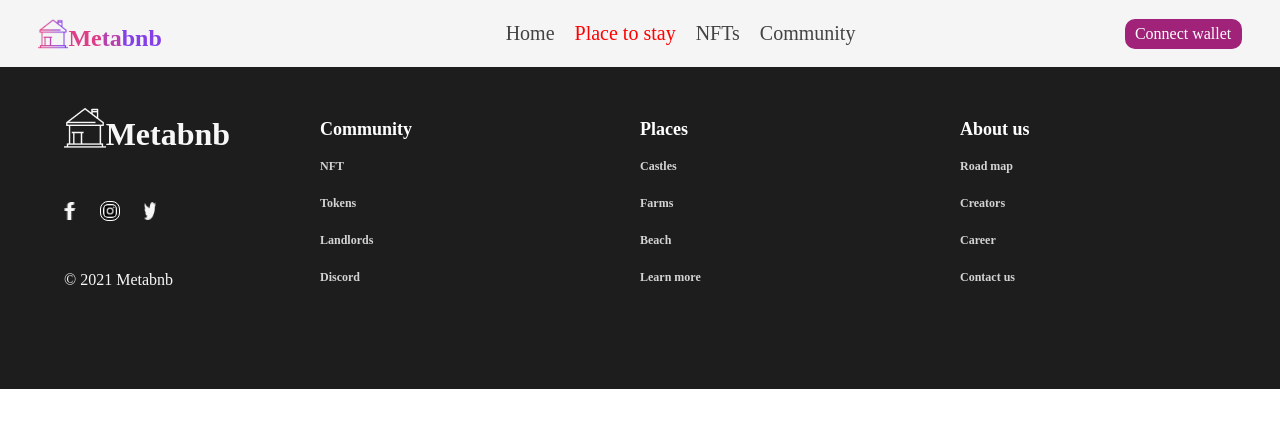
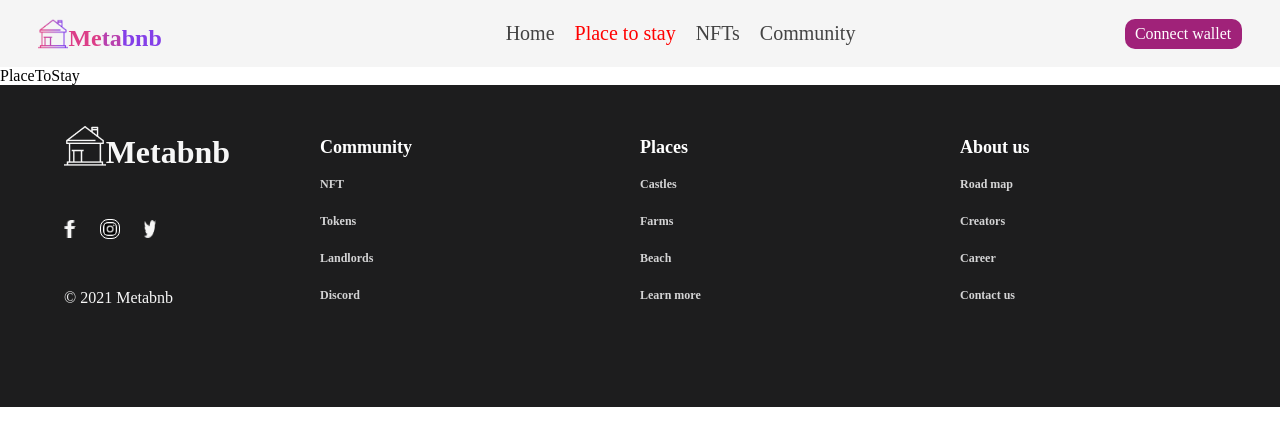
Before and after one commit to michado2019/hng-metabnb-app, a React (Create React App) app: page /stay in a window 1280 px wide. Shown: the top 446 px of the page. Built offline with nearby package versions, Linux system fonts and the light colour scheme.

Commit message:
feat: PlaceToStay.jsx component added to the app

```diff
--- /dev/null
+++ b/src/components/pages/PlaceToStay.jsx
@@ -0,0 +1,10 @@
+import React from 'react'
+import './PlaceToStay.css'
+
+export default function PlaceToStay() {
+  return (
+    <div>
+        PlaceToStay
+    </div>
+  )
+}
--- a/src/components/routes/index.js
+++ b/src/components/routes/index.js
@@ -1,14 +1,15 @@
 import React from 'react'
 import {Route, Routes} from 'react-router-dom'
 import Home from '../pages/Home'
+import PlaceToStay from '../pages/PlaceToStay'
 
 export const AppRoutes = () => {
   return (
     <div>
         <Routes>
             <Route path="/" element={<Home />} />
-            {/* <Route path="/stay" element={<PlaceToStay />} />
-            <Route path="/nfts" element={<NFTs />} />
+           <Route path="/stay" element={<PlaceToStay />} />
+             {/* <Route path="/nfts" element={<NFTs />} />
             <Route path="/community" element={<Community />} /> */}
         </Routes>
     </div>
```
Also changed, not shown: src/components/pages/PlaceToStay.css (added).
